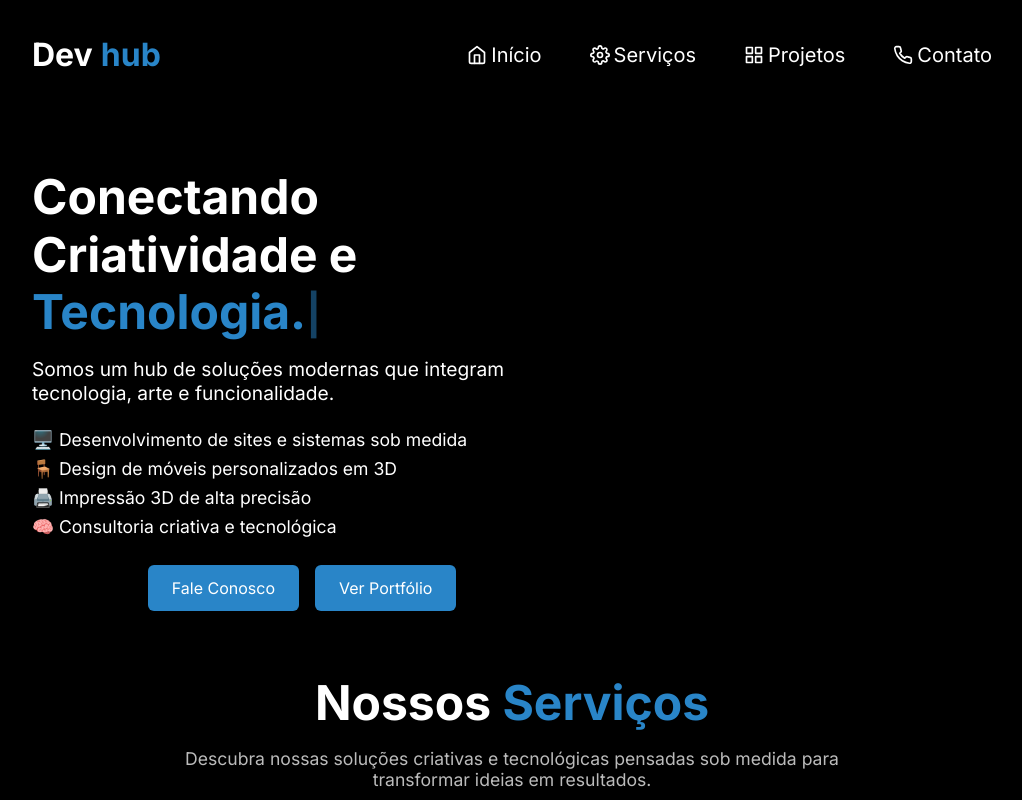
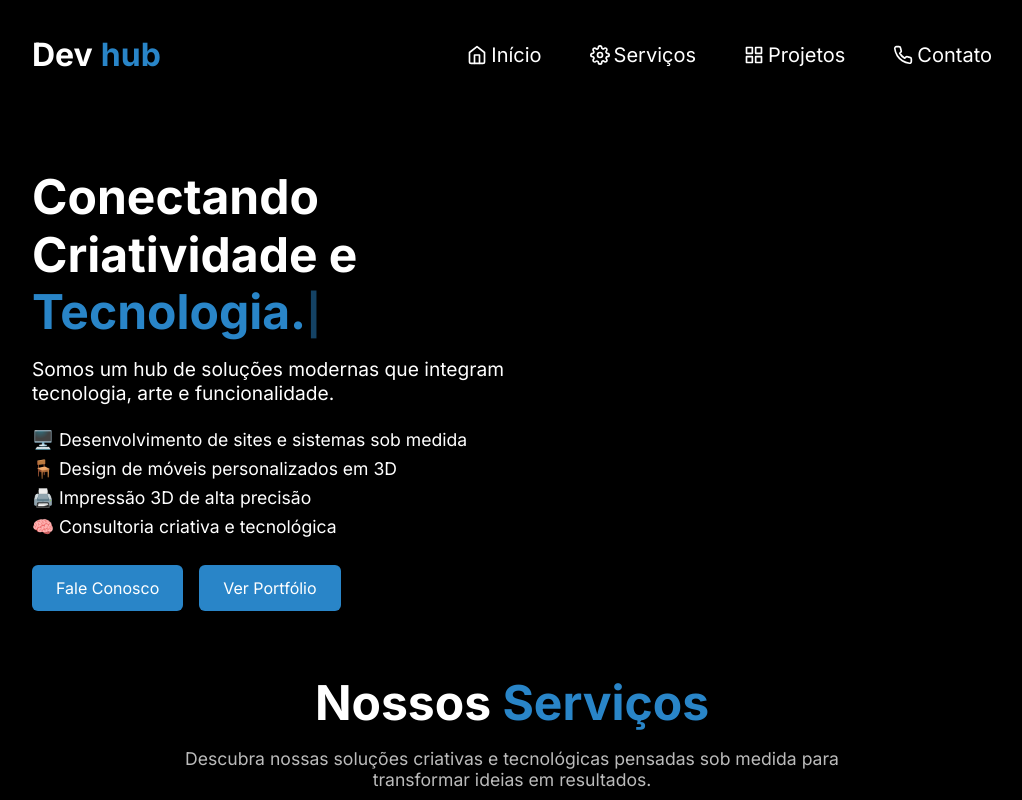
Before and after one commit to SrTinny/devhub, a React (Vite) app: page / in a window 1280 px wide. Shown: the top 800 px of the page, without its empty margins (128-1150 px from the left). Built offline with nearby package versions, Linux system fonts and the light colour scheme.

Commit message:
style: ajustando agurpamento dos links

```diff
--- a/src/components/Hero/Hero.module.css
+++ b/src/components/Hero/Hero.module.css
@@ -204,6 +204,7 @@
   .buttons {
     flex-direction: row;
     justify-content: flex-start;
+    justify-self: flex-start;
   }
   .image {
     display: flex;
```
